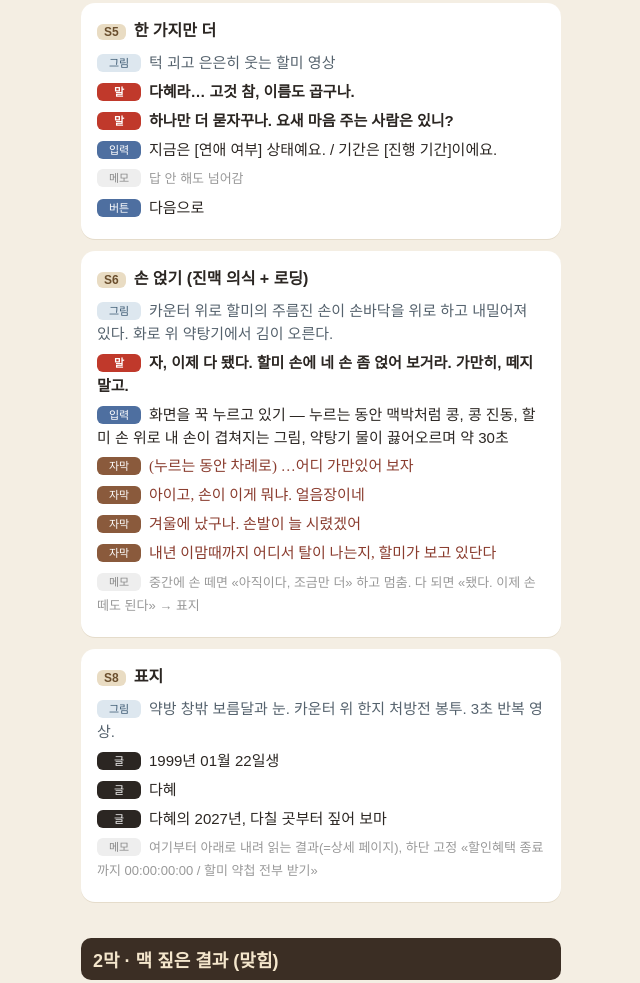
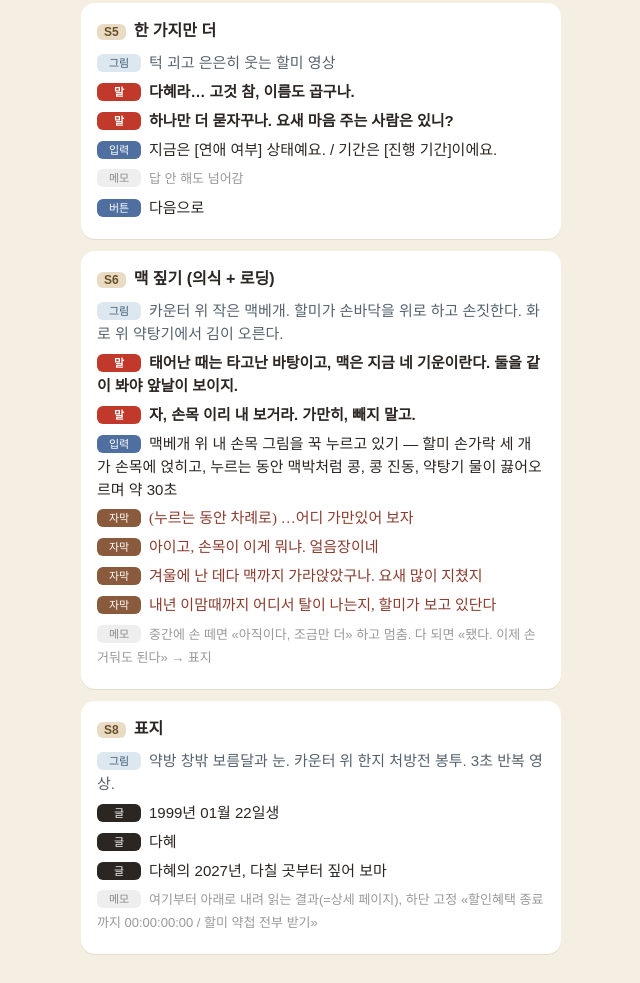
Before and after one commit to designarrator/halmi-letter-x7k2q9, a plain HTML site: page preview/flow.html in a window 1280 px wide. Shown: the part 1412-2395 px from the top of the page, without its empty margins (319-959 px from the left). Drawn offline with Linux system fonts and the light colour scheme; a web font is replaced by a local one.

Commit message:
할미약방: 사주(타고난 바탕)+맥(지금 기운) 같이 보기
Co-Authored-By: Claude Opus 5.5 <noreply@anthropic.com>

```diff
--- a/preview/flow.html
+++ b/preview/flow.html
@@ -20,7 +20,7 @@ p{margin:6px 0;font-size:15px;line-height:23px}p i{font-style:normal;display:inl
 <p class="k-글"><i>글</i>2027 정미년</p>
 <p class="k-글"><i>글</i>할미약방</p>
 <p class="k-글"><i>글</i>아프기 전에 짓는 약</p>
-<p class="k-글"><i>글</i>태어난 때로 앞날 맥을 짚어, 다칠 곳을 미리 막아 주는 집</p>
+<p class="k-글"><i>글</i>타고난 때와 지금의 맥을 짚어, 다칠 곳을 미리 막아 주는 집</p>
 <p class="k-버튼"><i>버튼</i>약방 문 열기</p>
 </section>
 <section><h3><span>S2</span>문 열기</h3>
@@ -42,7 +42,7 @@ p{margin:6px 0;font-size:15px;line-height:23px}p i{font-style:normal;display:inl
 <h2>1막 · 접수와 맥 짚기</h2>
 <section><h3><span>S4</span>접수표 (한 화면 입력)</h3>
 <p class="k-그림"><i>그림</i>할미가 흐리게 깔린 배경(붓 들고 바라봄 영상)</p>
-<p class="k-말"><i>말</i>아니, 손목은 거두거라. 할미는 태어난 때로 맥을 본단다. 앞날이 거기 다 적혀 있거든.</p>
+<p class="k-말"><i>말</i>먼저 언제 태어났는지부터 적어 보거라. 타고난 바탕이 거기 다 적혀 있거든.</p>
 <p class="k-입력"><i>입력</i>이름 · 생년월일 8자리(양력/음력) · 태어난 시간(모르면 «모름») · 성별</p>
 <p class="k-버튼"><i>버튼</i>할미한테 맡기기</p>
 </section>
@@ -54,15 +54,16 @@ p{margin:6px 0;font-size:15px;line-height:23px}p i{font-style:normal;display:inl
 <p class="k-메모"><i>메모</i>답 안 해도 넘어감</p>
 <p class="k-버튼"><i>버튼</i>다음으로</p>
 </section>
-<section><h3><span>S6</span>손 얹기 (진맥 의식 + 로딩)</h3>
-<p class="k-그림"><i>그림</i>카운터 위로 할미의 주름진 손이 손바닥을 위로 하고 내밀어져 있다. 화로 위 약탕기에서 김이 오른다.</p>
-<p class="k-말"><i>말</i>자, 이제 다 됐다. 할미 손에 네 손 좀 얹어 보거라. 가만히, 떼지 말고.</p>
-<p class="k-입력"><i>입력</i>화면을 꾹 누르고 있기 — 누르는 동안 맥박처럼 콩, 콩 진동, 할미 손 위로 내 손이 겹쳐지는 그림, 약탕기 물이 끓어오르며 약 30초</p>
+<section><h3><span>S6</span>맥 짚기 (의식 + 로딩)</h3>
+<p class="k-그림"><i>그림</i>카운터 위 작은 맥베개. 할미가 손바닥을 위로 하고 손짓한다. 화로 위 약탕기에서 김이 오른다.</p>
+<p class="k-말"><i>말</i>태어난 때는 타고난 바탕이고, 맥은 지금 네 기운이란다. 둘을 같이 봐야 앞날이 보이지.</p>
+<p class="k-말"><i>말</i>자, 손목 이리 내 보거라. 가만히, 빼지 말고.</p>
+<p class="k-입력"><i>입력</i>맥베개 위 내 손목 그림을 꾹 누르고 있기 — 할미 손가락 세 개가 손목에 얹히고, 누르는 동안 맥박처럼 콩, 콩 진동, 약탕기 물이 끓어오르며 약 30초</p>
 <p class="k-자막"><i>자막</i>(누르는 동안 차례로) …어디 가만있어 보자</p>
-<p class="k-자막"><i>자막</i>아이고, 손이 이게 뭐냐. 얼음장이네</p>
-<p class="k-자막"><i>자막</i>겨울에 났구나. 손발이 늘 시렸겠어</p>
+<p class="k-자막"><i>자막</i>아이고, 손목이 이게 뭐냐. 얼음장이네</p>
+<p class="k-자막"><i>자막</i>겨울에 난 데다 맥까지 가라앉았구나. 요새 많이 지쳤지</p>
 <p class="k-자막"><i>자막</i>내년 이맘때까지 어디서 탈이 나는지, 할미가 보고 있단다</p>
-<p class="k-메모"><i>메모</i>중간에 손 떼면 «아직이다, 조금만 더» 하고 멈춤. 다 되면 «됐다. 이제 손 떼도 된다» → 표지</p>
+<p class="k-메모"><i>메모</i>중간에 손 떼면 «아직이다, 조금만 더» 하고 멈춤. 다 되면 «됐다. 이제 손 거둬도 된다» → 표지</p>
 </section>
 <section><h3><span>S8</span>표지</h3>
 <p class="k-그림"><i>그림</i>약방 창밖 보름달과 눈. 카운터 위 한지 처방전 봉투. 3초 반복 영상.</p>
@@ -145,7 +146,7 @@ p{margin:6px 0;font-size:15px;line-height:23px}p i{font-style:normal;display:inl
 <h2>4막 · 처방 (쥐여 줌 → 결제)</h2>
 <section><h3><span>R11</span>걸리던 것에 대한 답</h3>
 <p class="k-그림"><i>그림</i>할미가 처음 그 쪽지를 다시 집어 든다. 맑은 눈, 은은한 미소.</p>
-<p class="k-말"><i>말</i>자, 아까 네가 적은 거. 미국 가는 일 말이다. 네 손 잡아 보니 알겠더구나.</p>
+<p class="k-말"><i>말</i>자, 아까 네가 적은 거. 미국 가는 일 말이다. 맥을 짚어 보니 알겠더구나.</p>
 <p class="k-말"><i>말</i>갈 수 있단다. 길은 열려 있어. 다만 칠월에 새는 돈을 못 막으면… 발이 묶이고 말겠구나.</p>
 <p class="k-자막"><i>자막</i>언제 움직이고 무엇부터 막을지는, 할미가 처방에 다 적어 두었단다.</p>
 </section>
```
